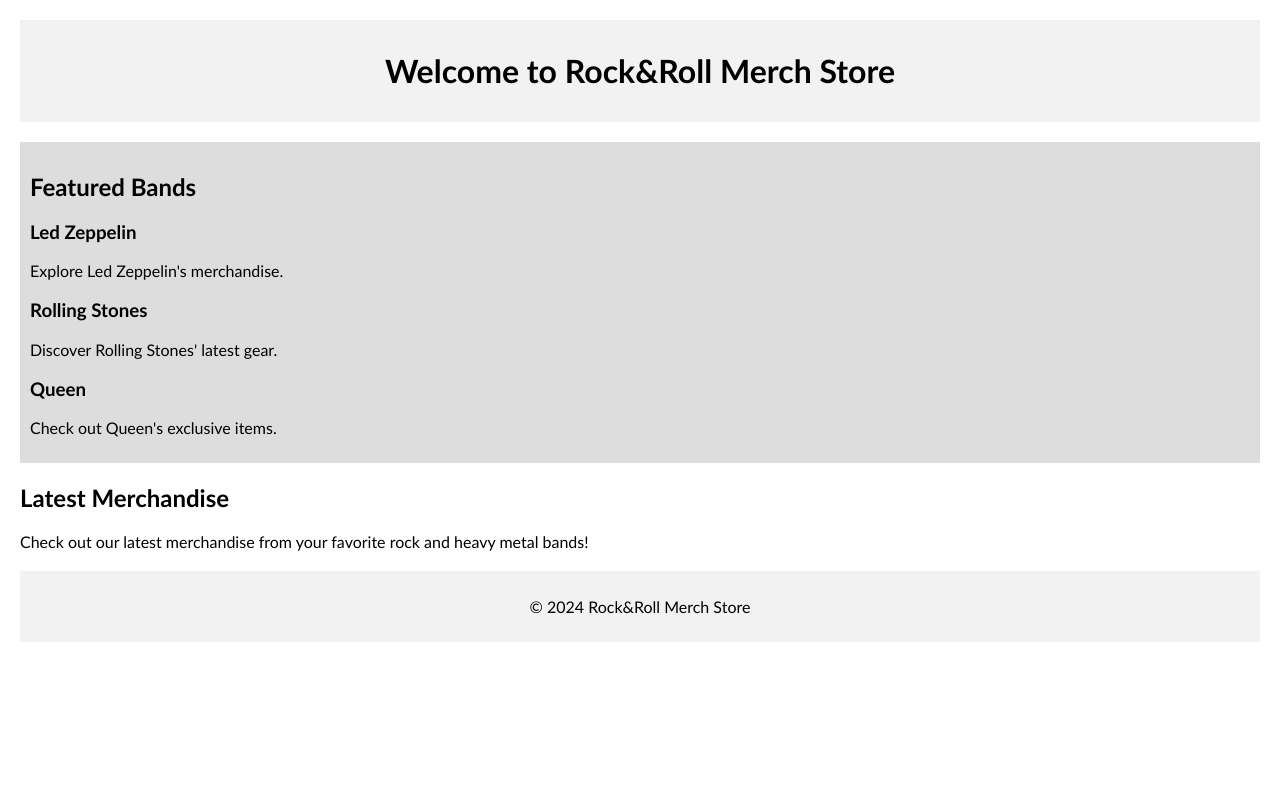
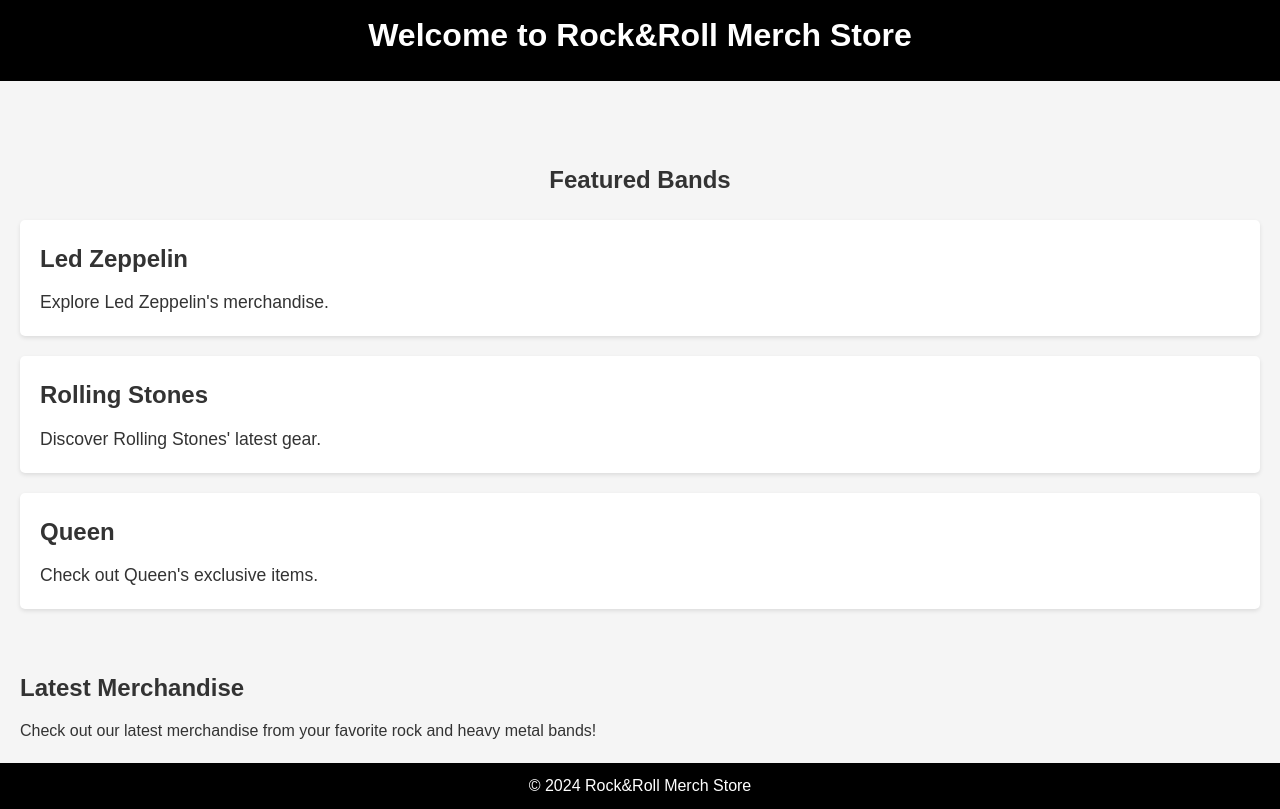
Before and after one commit to Charilaos1995/Assignment-2, a plain HTML site: page HTML/index.html in a window 1280 px wide. Drawn offline with Linux system fonts and the light colour scheme.

Commit message:
Added css styling for both pages.

```diff
--- /dev/null
+++ b/CSS/styles.css
@@ -0,0 +1,108 @@
+/* styles.css */
+
+/* Resetting default browser styles */
+body, h1, h2, h3, p, footer {
+    margin: 0;
+    padding: 0;
+}
+
+body {
+    font-family: Arial, sans-serif;
+    background-color: #f5f5f5;
+    color: #333;
+    line-height: 1.6;
+    display: flex;
+    flex-direction: column;
+    min-height: 100vh; /* Ensure that the body takes at least the full height of the viewport */
+}
+
+header {
+    background-color: #000;
+    color: #fff;
+    padding: 10px 20px;
+    text-align: center;
+}
+
+h1 {
+    font-size: 2em;
+    margin-bottom: 10px;
+}
+
+section {
+    padding: 20px;
+    flex-grow: 1; /* Allow section to grow to fill remaining space */
+}
+
+h2 {
+    font-size: 1.5em;
+    margin-bottom: 10px;
+}
+
+.featured.bands {
+    padding: 20px;
+    margin-top: 60px; /* Adjust top margin to create space for the header */
+}
+
+.featured.bands h2 {
+    text-align: center;
+    margin-bottom: 20px;
+}
+
+.band {
+    background-color: #fff;
+    border-radius: 5px;
+    box-shadow: 0 2px 4px rgba(0, 0, 0, 0.1);
+    padding: 20px;
+    margin-bottom: 20px;
+}
+
+.band h3 {
+    font-size: 1.5em;
+    margin-bottom: 10px;
+}
+
+.band p {
+    font-size: 1.1em;
+}
+
+.contact-form {
+    max-width: 400px;
+    margin: 0 auto;
+}
+
+label {
+    display: block;
+    margin-bottom: 5px;
+}
+
+input[type="text"],
+input[type="email"],
+textarea {
+    width: 100%;
+    padding: 10px;
+    margin-bottom: 10px;
+    border: 1px solid #ccc;
+    border-radius: 5px;
+}
+
+button[type="submit"] {
+    background-color: #000;
+    color: #fff;
+    border: none;
+    padding: 10px 20px;
+    border-radius: 5px;
+    cursor: pointer;
+}
+
+footer {
+    background-color: #000;
+    color: #fff;
+    text-align: center;
+    padding: 10px 0;
+    margin-top: auto; /* Push the footer to the bottom */
+}
+
+
+section:last-child {
+    margin-bottom: 60px;
+}
--- a/HTML/index.html
+++ b/HTML/index.html
@@ -4,38 +4,16 @@
     <meta charset="UTF-8">
     <meta name="viewport" content="width=device-width, initial-scale=1.0">
     <title>Rock Merch Store - Home</title>
-    <style>
-        body {
-            font-family: 'Calibri', sans-serif;
-            margin: 20px;
-        }
-
-        header {
-            text-align: center;
-            padding: 10px;
-            background-color: #f2f2f2;
-        }
-
-        section {
-            margin: 20px 0;
-        }
-
-        .featured.bands {
-            padding: 10px;
-            background-color: #ddd;
-        }
-
-        footer {
-            text-align: center;
-            padding: 10px;
-            background-color: #f2f2f2;
-        }
-
-    </style>
+    <link rel="stylesheet" href="../CSS/styles.css">
 </head>
 <body>
 
     <header>
+        <!--
+        <div class="logo-container">
+            <img src="../Images/rock_and_roll_logo.jpg" alt="Rock&Roll Merch Store" class="logo">
+        </div>
+        -->
         <h1>Welcome to Rock&Roll Merch Store</h1>
     </header>
 
```
Also changed, not shown: HTML/contact.html (+1 -28 lines), Images/rock_and_roll_logo.jpg (added).
